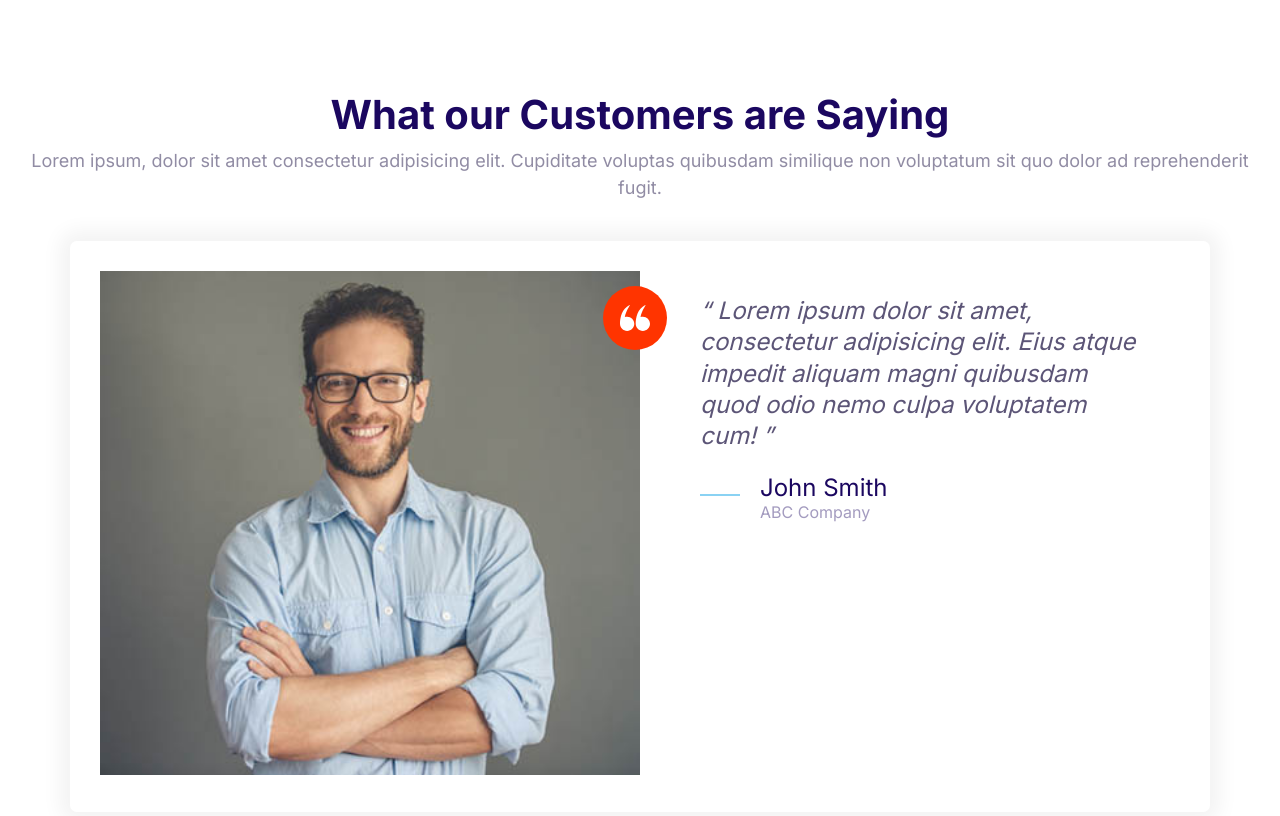
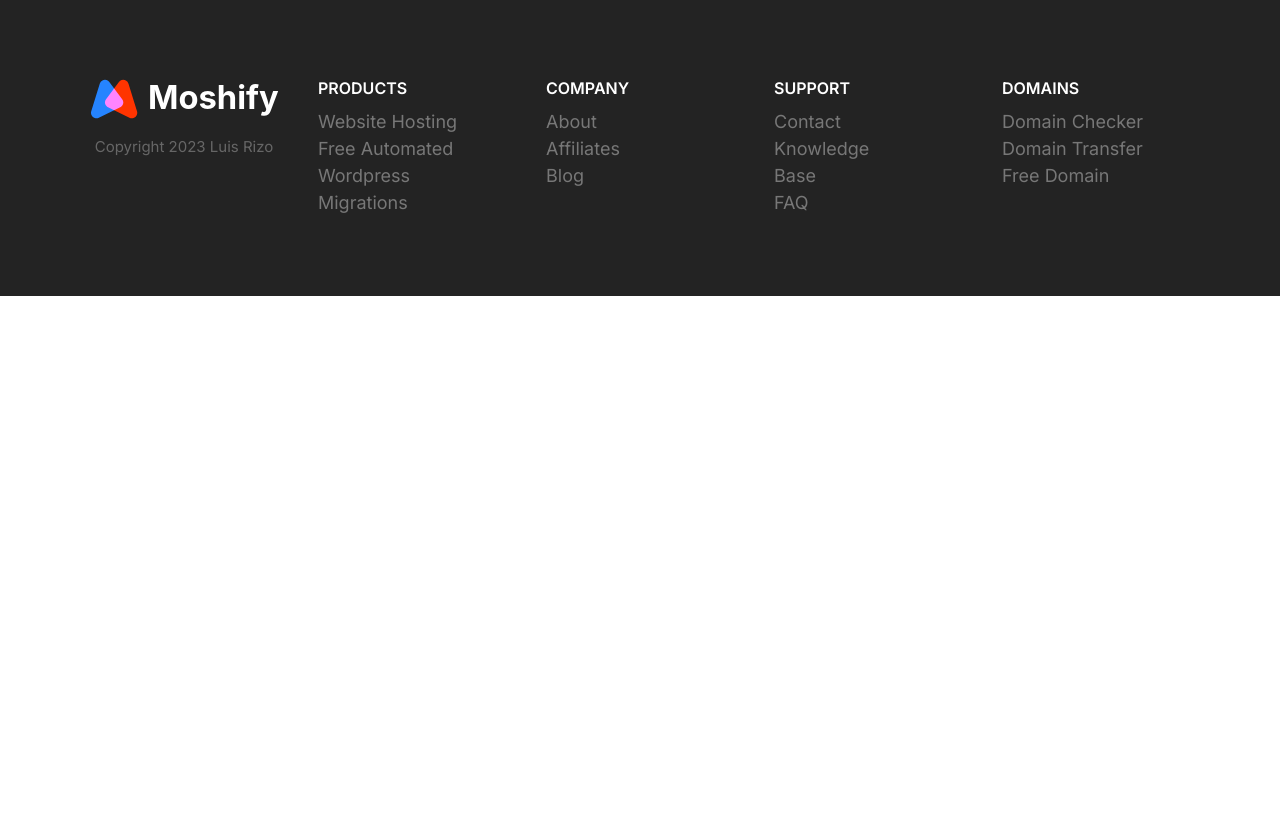
Before and after one commit to lgrizo/moshify, a plain HTML site: page index.html in a window 1280 px wide. Drawn offline with Linux system fonts and the light colour scheme.

Commit message:
Build footer block

```diff
--- a/css/styles.css
+++ b/css/styles.css
@@ -812,3 +812,81 @@ a {
     width: auto;
     max-width: 700px;
 }
+
+
+/* Footer */
+.footer {
+    background: #232323;
+}
+
+.footer a {
+    color: #777;
+    transition: color 0.3s;
+}
+
+.footer__section .list {
+    margin: 0;
+}
+
+.footer a:hover {
+    color: #fff;
+}
+
+.footer__section {
+    padding: 2rem;
+    border-bottom: 1px solid #393939;
+}
+
+.footer__heading {
+    text-transform: uppercase;
+    font-weight: 600;
+}
+
+.footer__brand {
+    /* TODO: Consider refactoring this and applying it to all images */
+    margin-top: 5rem;
+    text-align: center;
+    max-width: 230px;
+}
+
+.footer__brand img {
+    width: 100%;
+}
+
+.footer__copyright {
+    font-size: 2.1rem;
+    color: #fff;
+    opacity: 0.3;
+}
+
+@media screen and (min-width: 768px) {
+    .footer__sections {
+        grid-template-columns: repeat(auto-fit, minmax(10rem, 1fr));
+    }
+
+    .footer .collapsible__chevron {
+        display: none;
+    }
+
+    .footer .collapsible__content {
+        opacity: 1;
+        max-height: 100%;
+    }
+
+    .footer__brand {
+        order: -1;
+        margin-top: 1rem;
+    }
+
+    .footer__copyright {
+        font-size: 1.5rem;
+    }
+
+    .footer__section {
+        border: 0;
+    }
+
+    .footer__heading {
+        font-size: 1.6rem;
+    }
+}
--- a/index.html
+++ b/index.html
@@ -14,53 +14,75 @@
   <link rel="stylesheet" href="css/normalize.css" />
   <link rel="stylesheet" href="css/styles.css" />
   <body>
-    <section class="block">
-      <header class="block__header">
-        <h2>What our Customers are Saying</h2>
-        <p>
-          Lorem ipsum, dolor sit amet consectetur adipisicing elit. Cupiditate
-          voluptas quibusdam similique non voluptatum sit quo dolor ad
-          reprehenderit fugit.
-        </p>
+    <footer class="block block--dark footer">
+      <div class="container grid footer__sections">
+        <section class="collapsible collapsible--expanded footer__section">
+          <header class="collapsible__header">
+            <h2 class="collapsible__heading footer__heading">PRODUCTS</h2>
+            <svg class="icon icon--white collapsible__chevron">
+              <use xlink:href="images/sprite.svg#chevron"></use>
+            </svg>
           </header>
-      <div class="container">
-        <div class="card testimonial">
-          <div class="grid grid--1x2">
-            <div class="testimonial__image">
-              <img
-                src="images/testimonial.jpg"
-                alt="A happy smiling customer"
-              />
-              <span class="icon-container icon-container--accent">
-                <svg class="icon icon--white icon--small">
-                  <use xlink:href="images/sprite.svg#quotes"></use>
+          <div class="collapsible__content">
+            <ul class="list">
+              <li><a href="#">Website Hosting</a></li>
+              <li><a href="#">Free Automated Wordpress</a></li>
+              <li><a href="#">Migrations</a></li>
+            </ul>
+          </div>
+        </section>
+        <section class="collapsible footer__section">
+          <header class="collapsible__header">
+            <h2 class="collapsible__heading footer__heading">COMPANY</h2>
+            <svg class="icon icon--white collapsible__chevron">
+              <use xlink:href="images/sprite.svg#chevron"></use>
             </svg>
-              </span>
+          </header>
+          <div class="collapsible__content">
+            <ul class="list">
+              <li><a href="#">About</a></li>
+              <li><a href="#">Affiliates</a></li>
+              <li><a href="#">Blog</a></li>
+            </ul>
           </div>
-            <blockquote class="quote">
-              <p class="quote__text">
-                Lorem ipsum dolor sit amet, consectetur adipisicing elit. Eius
-                atque impedit aliquam magni quibusdam quod odio nemo culpa
-                voluptatem cum!
-              </p>
-              <footer>
-                <div class="media">
-                  <div class="media__image">
-                    <svg class="icon icon--primary quote__line">
-                      <use xlink:href="images/sprite.svg#line"></use>
+        </section>
+        <section class="collapsible footer__section">
+          <header class="collapsible__header">
+            <h2 class="collapsible__heading footer__heading">SUPPORT</h2>
+            <svg class="icon icon--white collapsible__chevron">
+              <use xlink:href="images/sprite.svg#chevron"></use>
             </svg>
+          </header>
+          <div class="collapsible__content">
+            <ul class="list">
+              <li><a href="#">Contact</a></li>
+              <li><a href="#">Knowledge</a></li>
+              <li><a href="#">Base</a></li>
+              <li><a href="#">FAQ</a></li>
+            </ul>
           </div>
-                  <div class="media__body">
-                    <h3 class="media__title quote__author">John Smith</h3>
-                    <p class="quote__organization">ABC Company</p>
+        </section>
+        <section class="collapsible footer__section">
+          <header class="collapsible__header">
+            <h2 class="collapsible__heading footer__heading">DOMAINS</h2>
+            <svg class="icon icon--white collapsible__chevron">
+              <use xlink:href="images/sprite.svg#chevron"></use>
+            </svg>
+          </header>
+          <div class="collapsible__content">
+            <ul class="list">
+              <li><a href="#">Domain Checker</a></li>
+              <li><a href="#">Domain Transfer</a></li>
+              <li><a href="#">Free Domain</a></li>
+            </ul>
           </div>
+        </section>
+        <section class="footer__brand">
+          <img src="images/logo.svg" alt="" />
+          <p class="footer__copyright">Copyright 2023 Luis Rizo</p>
+        </section>
       </div>
     </footer>
-            </blockquote>
-          </div>
-        </div>
-      </div>
-    </section>
     <script src="js/main.js"></script>
   </body>
 </html>
```
Also changed, not shown: components/collapsible.html (+1 -1 lines), components/footerblock.html (added, +69 -0 lines), images/logo.svg (added). Lines whose indentation alone changed are shown as unchanged.
